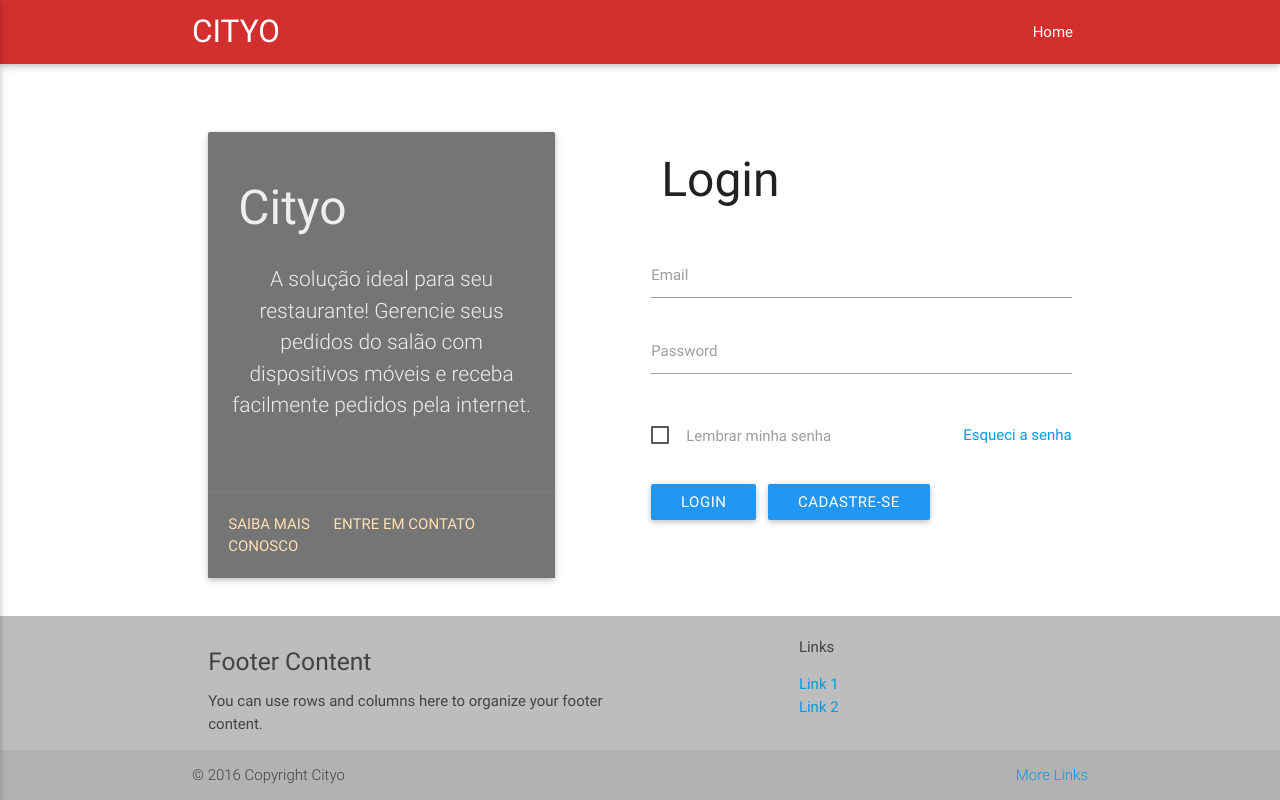
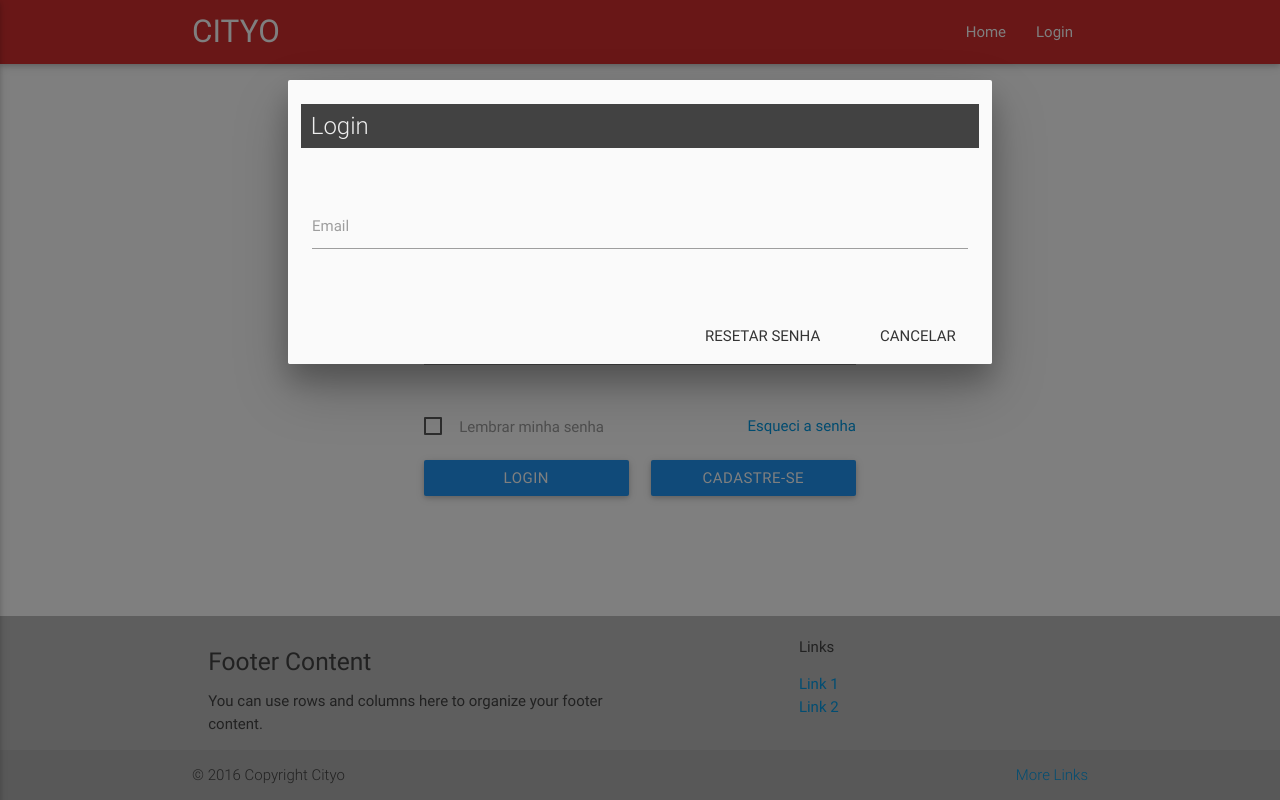
Before and after one commit to marcellogpassos/cityo, a website: page public/index.html at #/login in a window 1280 px wide. Both pictures are taken after a click on the link "Esqueci a senha". Drawn offline with Linux system fonts and the light colour scheme.

Commit message:
Ajustes na tela de login e modal de resetar senha

```diff
--- a/public/css/style.css
+++ b/public/css/style.css
@@ -80,6 +80,10 @@ main {
     margin: 8px;
 }
 
+.btn.btn-block {
+    width: 100%;
+}
+
 @media screen and (min-height: 768px) {
 
     h2 {
--- a/public/index.html
+++ b/public/index.html
@@ -44,10 +44,12 @@
     <div class="nav-wrapper container"><a id="logo-container" href="#" class="brand-logo">CITYO</a>
         <ul class="right hide-on-med-and-down">
             <li><a href="#/home">Home</a></li>
+            <li><a href="#/login">Login</a></li>
         </ul>
 
         <ul id="nav-mobile" class="side-nav">
             <li><a href="#/home">Home</a></li>
+            <li><a href="#/login">Login</a></li>
         </ul>
         <a href="#" data-activates="nav-mobile" class="button-collapse"><i class="material-icons">menu</i></a>
     </div>
--- a/public/js/config/messages.js
+++ b/public/js/config/messages.js
@@ -5,10 +5,11 @@ app.constant("Messages", {
         "Não foi possível carregar a lista de Municípios! UF fornecido: {0}"                                            // 2
     ],
     information: [
-        ""
+        "Um link para resetar a senha foi enviado para: {0}"                                                            // 0
     ],
     success: [
-        "Usuário cadastrado com sucesso: {0}!"                                                                          // 0
+        "Usuário cadastrado com sucesso: {0}!",                                                                         // 0
+        "Usuário autenticado com sucesso: {0}!"                                                                         // 1
     ],
     warning: [
         ""
--- a/public/js/controllers/loginCtrl.js
+++ b/public/js/controllers/loginCtrl.js
@@ -1,8 +1,24 @@
-app.controller('loginCtrl', function ($scope) {
+app.controller('loginCtrl', function ($scope, Util, Messages) {
 
     $scope.credenciais = {
         email: null,
         senha: null
     };
 
+    $scope.login = function (credenciais) {
+        alert(Util.format(Messages.success[1], [credenciais.email]));
+        // TODO: implementar login(credenciais)
+    };
+
+    $scope.abrirModal = function (selector) {
+        $(selector).openModal();
+    };
+
+    $scope.fecharModalResetarSenha = function (selector, email) {
+        $(selector).closeModal();
+        if (email)
+            alert(Util.format(Messages.information[0], [email]));
+        // TODO: implementar fecharModalResetarSenha(selector, email)
+    };
+
 });
--- a/public/js/controllers/usuariosCtrl.js
+++ b/public/js/controllers/usuariosCtrl.js
@@ -61,7 +61,7 @@ app.controller('usuariosCtrl', function ($scope, $rootScope, Datepicker, Enderec
 
         Enderecos.consultarCep(cep, function (endereco) {
             if (endereco.erro)
-                console.log(Util.format(Messages.error[1], cep));
+                console.log(Util.format(Messages.error[1], [cep]));
 
             else {
                 $scope.usuario.endereco.bairro = endereco.bairro;
@@ -80,7 +80,7 @@ app.controller('usuariosCtrl', function ($scope, $rootScope, Datepicker, Enderec
             $scope.setCepBusy = false;
 
         }, function (error) {
-            console.log(Util.format(Messages.error[1], cep));
+            console.log(Util.format(Messages.error[1], [cep]));
 
             $scope.setCepBusy = false;
         });
@@ -99,14 +99,14 @@ app.controller('usuariosCtrl', function ($scope, $rootScope, Datepicker, Enderec
                     $scope.municipios = municipios;
                 } else {
                     var errorMessage =
-                        municipios ? municipios.mensagem : Util.format(Messages.error[2], ufId);
+                        municipios ? municipios.mensagem : Util.format(Messages.error[2], [ufId]);
 
                     console.log(errorMessage);
                 }
 
                 $scope.setUfBusy = false;
             }, function (error) {
-                console.log(Util.format(Messages.error[2], ufId));
+                console.log(Util.format(Messages.error[2], [ufId]));
 
                 $scope.setUfBusy = true;
             });
@@ -115,7 +115,8 @@ app.controller('usuariosCtrl', function ($scope, $rootScope, Datepicker, Enderec
     };
 
     $scope.cadastrarUsuario = function (usuario) {
-        alert(Util.format(Messages.success[0], usuario.dadosBasicos.nome));
+        alert(Util.format(Messages.success[0], [usuario.dadosBasicos.nome]));
+        // TODO: implementar cadastrarUsuario(usuario)
     };
 
     $scope.confirmacaoInvalida = function (campo, confirmacaoEmailCampo) {
--- a/public/js/services/utilService.js
+++ b/public/js/services/utilService.js
@@ -1,8 +1,8 @@
 app.factory("Util", function () {
 
-    var _format = function (string, replacements) {
-        return string.replace(/\{(\d+)\}/g, function () {
-            return replacements[arguments[1]];
+    var _format = function (str, args) {
+        return str.replace(/{(\d+)}/g, function (match, number) {
+            return typeof args[number] != 'undefined' ? args[number] : match;
         });
     };
 
--- a/public/view/login/login.html
+++ b/public/view/login/login.html
@@ -1,24 +1,12 @@
 <div class="container">
     <div class="row login">
 
-        <div class="col s12 m5">
-            <div class="card grey darken-1 login-presentation">
-                <div class="card-content grey-text text-lighten-3">
-                    <h2>Cityo</h2>
-                    <p class="center-align">A solução ideal para seu restaurante! Gerencie seus pedidos do salão com
-                        dispositivos móveis e receba facilmente pedidos pela internet.</p>
+        <div class="row">
+            <form name="loginForm" class="col s12 m6 offset-m3">
+
+                <div class="row">
+                    <h3 class="grey darken-3 grey-text text-lighten-3">Login</h3>
                 </div>
-                <div class="card-action">
-                    <a class="orange-text text-lighten-4" href="">Saiba mais</a>
-                    <a class="orange-text text-lighten-4" href="">Entre em contato conosco</a>
-                </div>
-            </div>
-        </div>
-
-        <div class="col s12 m6 offset-m1">
-            <h2>Login</h2>
-            <div class="row">
-                <form class="col s12">
 
                 <div class="row">
                     <div class="input-field col s12">
@@ -41,7 +29,7 @@
                         </p>
                     </div>
                     <div class="col s12 m6">
-                            <a href="">
+                        <a href="" ng-click="abrirModal('#esqueciSenhaModal')">
                             <p class="md-right-align">
                                 Esqueci a senha
                             </p>
@@ -51,27 +39,50 @@
 
 
                 <div class="row">
-                        <div class="col m12">
-                            <p>
-
-                                <button class="btn waves-effect waves-light blue" type="button" name="action">
+                    <div class="col s12 m6">
+                        <button class="btn btn-block waves-effect waves-light blue" type="button" name="action"
+                                ng-click="login(credenciais)">
                             Login
                         </button>
-
-                                &nbsp;
-
-                                <a class="btn waves-effect waves-light blue"
+                    </div>
+                    <div class="col s12 m6">
+                        <a class="btn btn-block waves-effect waves-light blue"
                            href="#/usuarios/cadastrar">
                             Cadastre-se
                         </a>
-
-                            </p>
+                    </div>
                 </div>
         </div>
 
         </form>
     </div>
 
+    <!-- Modal Structure -->
+
+    <div id="esqueciSenhaModal" class="modal">
+        <form name="resetarSenhaForm">
+            <div class="modal-content">
+
+                <div class="row">
+                    <h3 class="grey darken-3 grey-text text-lighten-3">Login</h3>
+                </div>
+
+                <div class="row">
+                    <div class="input-field col s12">
+                        <input id="emailResetarSenha" type="email" class="validate" ng-model="credenciais.email">
+                        <label <label ng-class="{'active' : credenciais.email}" for="emailResetarSenha">Email</label>
                     </div>
                 </div>
+
             </div>
+            <div class="modal-footer">
+                <a href="" class="modal-action modal-close waves-effect waves-green btn-flat"
+                   ng-click="fecharModalResetarSenha('#esqueciSenhaModal')">Cancelar</a>
+                <a href="" class="modal-action modal-close waves-effect waves-green btn-flat"
+                   ng-click="fecharModalResetarSenha('#esqueciSenhaModal', credenciais.email)">Resetar Senha</a>
+            </div>
+        </form>
+    </div>
+
+</div>
+</div>
```
Lines whose indentation alone changed are shown as unchanged.
